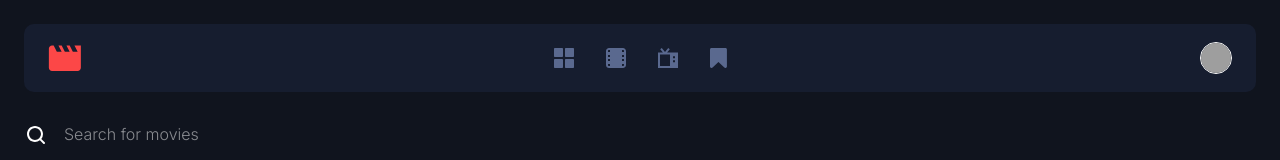
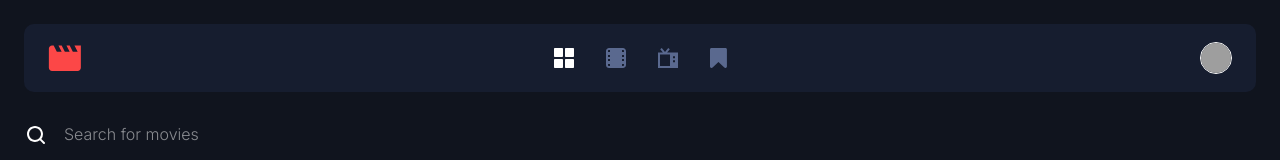
Before and after one commit to Derfan/enterprise-app, a Next.js app: page /dashboard/home in a window 1280 px wide. Shown: the top 160 px of the page. Built offline with nearby package versions, Linux system fonts and the light colour scheme; grey boxes are pictures that could not be loaded.

Commit message:
Add active link

```diff
--- a/src/components/Navigation/NavItem.tsx
+++ b/src/components/Navigation/NavItem.tsx
@@ -1,7 +1,9 @@
 "use client";
 
 import { FC } from "react";
+import { usePathname } from "next/navigation";
 import Link from "next/link";
+import cns from "classnames";
 
 export const NavItem = ({
   href,
@@ -9,10 +11,24 @@ export const NavItem = ({
 }: {
   href: string;
   Icon: FC<{ className: string }>;
-}) => (
-  <li>
-    <Link href={href}>
-      <Icon className="transition-all fill-greyish-blue hover:fill-red" />
-    </Link>
-  </li>
-);
+}) => {
+  const pathname = usePathname();
+  const isActive = pathname === href;
+
+  return (
+    <li>
+      <Link
+        href={href}
+        className={cns("group", { "pointer-events-none": isActive })}
+      >
+        <Icon
+          className={cns(
+            "transition-all fill-greyish-blue",
+            { "group-hover:fill-red": !isActive },
+            { "fill-pure-white": isActive }
+          )}
+        />
+      </Link>
+    </li>
+  );
+};
```
